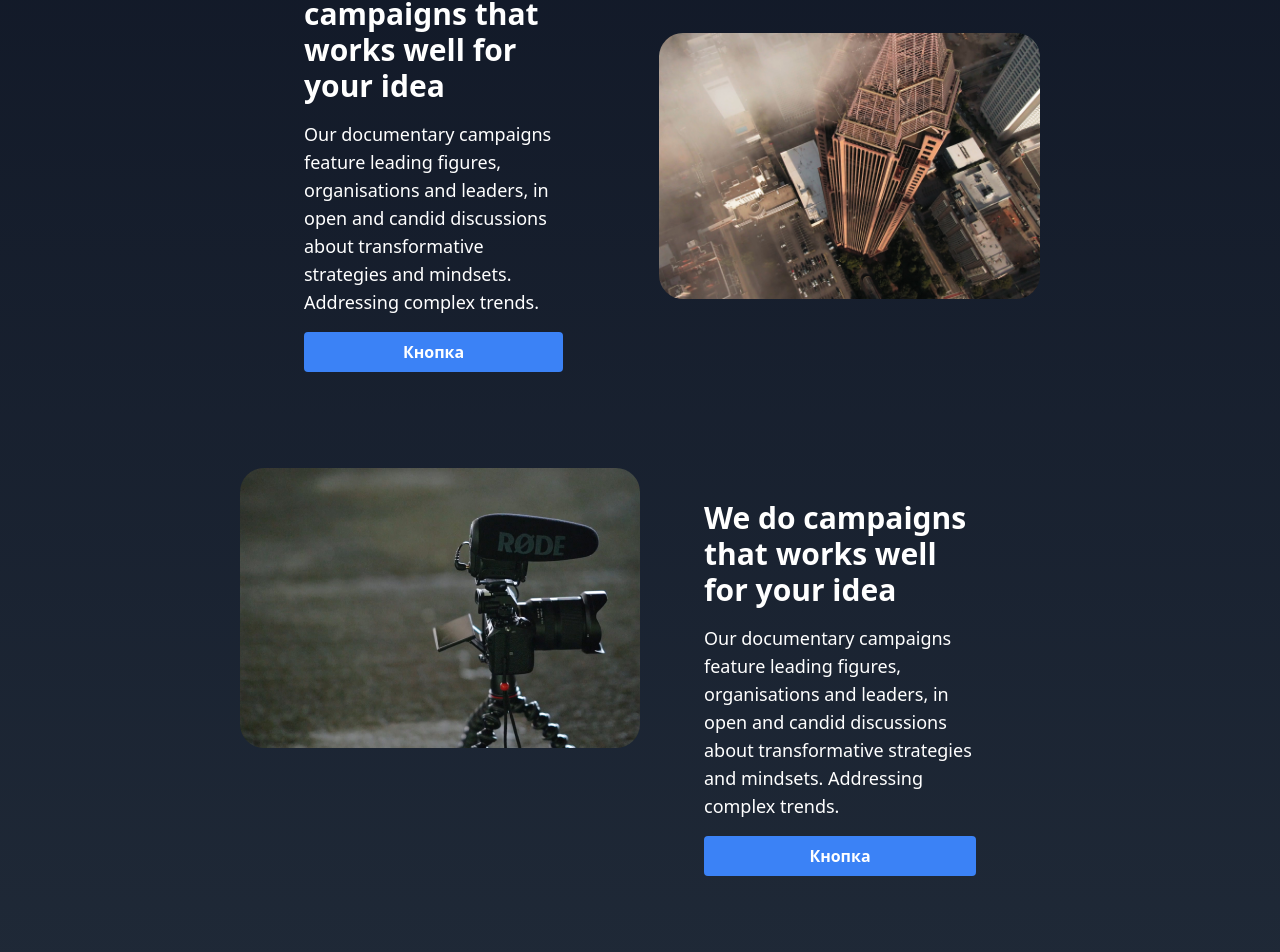
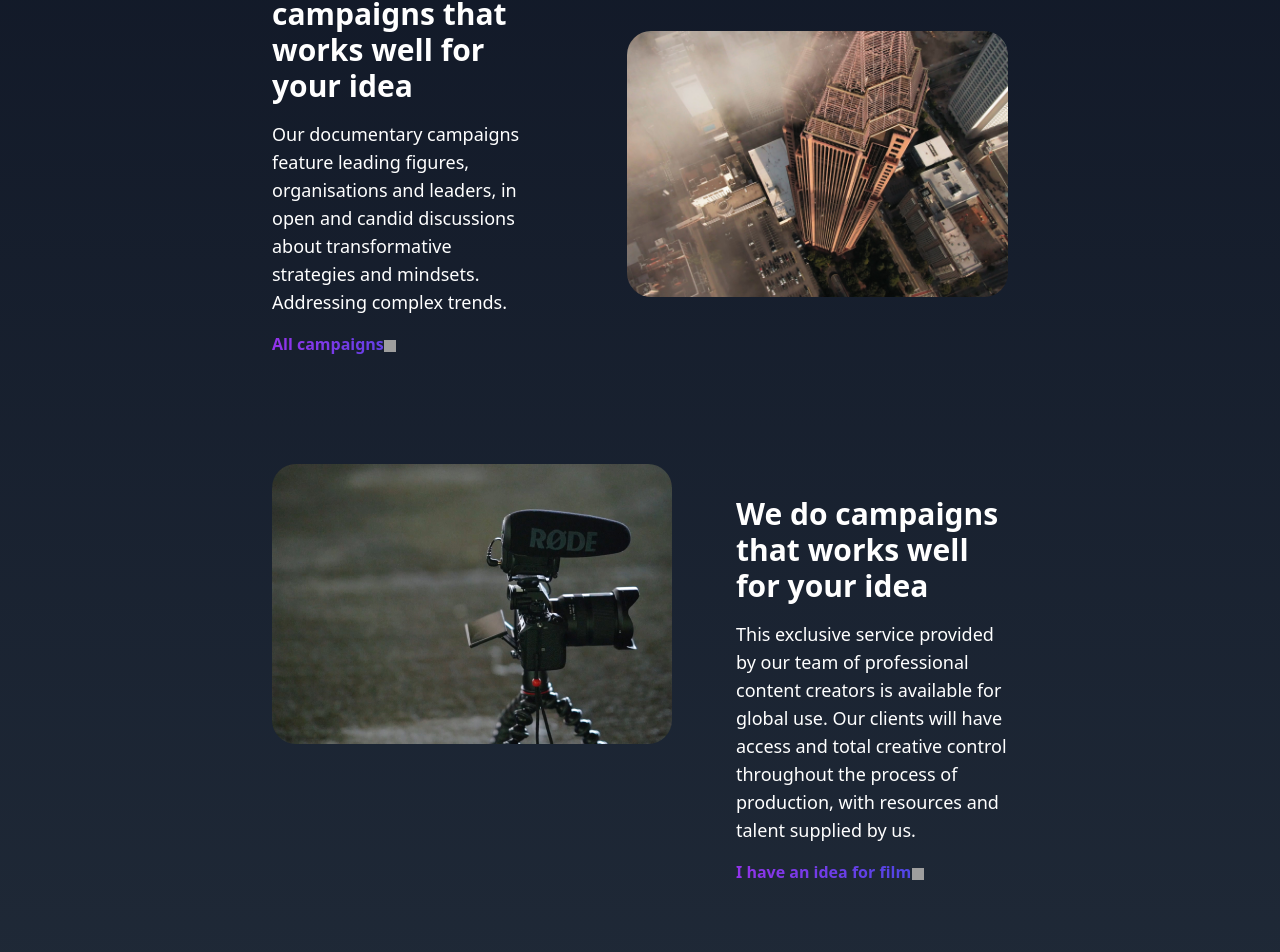
Before and after one commit to panthern3/3stranicy, a Nuxt app in the folder tapigo/: page /maket in a window 1280 px wide. Shown: the part 200-1152 px from the top of the page. Built offline with nearby package versions, Linux system fonts and the light colour scheme; grey boxes are pictures that could not be loaded.

Commit message:
Added Adaptive

```diff
--- a/tapigo/components/maketFigma.vue
+++ b/tapigo/components/maketFigma.vue
@@ -1,13 +1,14 @@
 <template>
     <div class="top bg-gradient-to-b from-gray-900 to-gray-800 py-16 px-8 lg:px-60">
-    <div class="container mx-auto">
+    <div class="container mx-auto my-auto">
       <!-- Первый блок -->
-      <div class="flex flex-col-reverse lg:flex-row jusify-between space-y-8 lg:space-y-0 lg:space-x-8 lg:items-center">
+      <div class="flex flex-col-reverse lg:flex-row jusify-between space-y-8 lg:space-y-0 lg:space-x-8 lg:items-center lg:relative right-8">
         <!-- Левая часть -->
         <div class="left flex flex-col justify-center lg:w-1/2 py-8 px-4 md:px-8 lg:px-16 lg:mr-auto mg-8 lg:mb-0">
           <h2 class="text-3xl font-bold text-white mb-4">We do campaigns that works well for your idea</h2>
           <p class="text-white text-lg mb-4">Our documentary campaigns feature leading figures, organisations and leaders, in open and candid discussions about transformative strategies and mindsets. Addressing complex trends.</p>
-          <button class="bg-blue-500 hover:bg-blue-700 text-white font-bold py-2 px-4 rounded">Кнопка</button>
+          <button class="text-left w-40 text-transparent bg-gradient-to-r from-purple-600 to-indigo-600 bg-clip-text font-bold rounded">All campaigns</button>
+          <img src="arrow.svg" class="w-3 h-3 relative left-28 bottom-4" alt="arrow">
         </div>
         <!-- Правая часть -->
         <div class="right lg:w-1/2 lg:ml-auto mb-8 lg:mb-0">
@@ -15,7 +16,7 @@
         </div>
       </div>
       <!-- Второй блок -->
-      <div class="flex flex-col lg:flex-row mt-16">
+      <div class="flex flex-col lg:flex-row mt-16 lg:relative left-8">
         <!-- Левая часть -->
         <div class="left lg:w-1/2">
           <img src="left.jpg" alt="Изображение" class="w-full rounded-3xl">
@@ -23,8 +24,9 @@
         <!-- Правая часть -->
         <div class="right flex flex-col justify-center lg:w-1/2 py-8 px-4 md:px-8 lg:px-16">
           <h2 class="text-3xl font-bold text-white mb-4">We do campaigns that works well for your idea</h2>
-          <p class="text-white text-lg mb-4">Our documentary campaigns feature leading figures, organisations and leaders, in open and candid discussions about transformative strategies and mindsets. Addressing complex trends.</p>
-          <button class="bg-blue-500 hover:bg-blue-700 text-white font-bold py-2 px-4 rounded">Кнопка</button>
+          <p class="text-white text-lg mb-4">This exclusive service provided by our team of professional content creators is available for global use. Our clients will have access and total creative control throughout the process of production, with resources and talent supplied by us.</p>
+          <button class="text-left w-44 text-transparent bg-gradient-to-r from-purple-600 to-indigo-600 bg-clip-text font-bold rounded">I have an idea for film</button>
+          <img src="arrow.svg" class="w-3 h-3 relative left-44 bottom-4" alt="arrow">
         </div>
       </div>
     </div>
```
